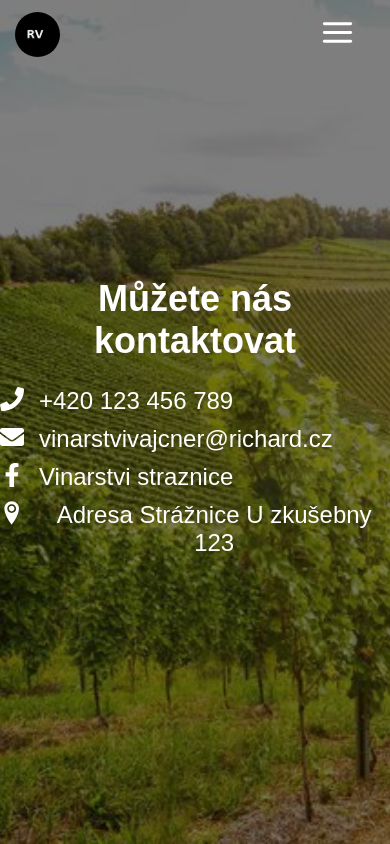
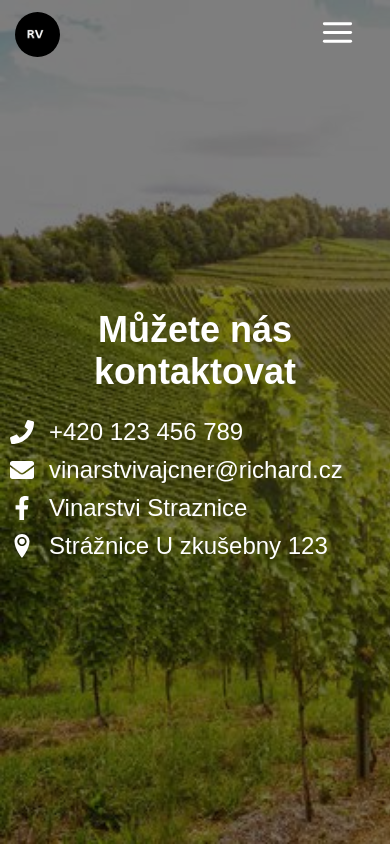
Before and after one commit to JanecekJiri1/vinarstv-R, a React (Create React App) app: page /Contact in a window 390 px wide. Built offline with nearby package versions, Linux system fonts and the light colour scheme.

Commit message:
Contact.jsx responsivity fix

```diff
--- a/src/components/Contact.jsx
+++ b/src/components/Contact.jsx
@@ -3,6 +3,8 @@ import { FaPhone, FaEnvelope, FaFacebookF } from "react-icons/fa";
 import { ImLocation2 } from "react-icons/im";
 
 import "./contact.style.css";
+
+// Contact page
 
 function Contact(props) {
   return (
@@ -23,11 +25,11 @@ function Contact(props) {
           </span>
           <span className="box">
             <FaFacebookF className="facebook icon" />
-            <p>Vinarstvi straznice</p>
+            <p>Vinarstvi Straznice</p>
           </span>
           <span className="box">
             <ImLocation2 className="address icon" />
-            <p>Adresa Strážnice U zkušebny 123</p>
+            <p> Strážnice U zkušebny 123</p>
           </span>
         </div>
       </div>
--- a/src/components/contact.style.css
+++ b/src/components/contact.style.css
@@ -2,7 +2,8 @@
   background: rgba(0, 0, 0, 0.5) url("../assets/banner.jpg");
   background-size: cover;
   background-repeat: no-repeat;
-  height: 100vh;
+  height: auto !important;
+  min-height: 100vh;
   display: flex;
   justify-content: center;
   align-items: center;
@@ -14,23 +15,18 @@
 }
 
 .contacts {
+  margin-top: 35px;
   color: white;
   font-size: 24px;
-  /* position: relative;
-  bottom: 10%;
-  background-color: rgba(255, 255, 255, 0.423);
-  border-radius: 25px;
-  max-width: 550px;
-  display: flex;
-  flex-direction: column;
-  justify-content: center;
-  align-items: start;
-  padding: 45px 65px; */
 }
 
 .icon {
-  margin-right: 15px;
+  margin: auto 15px auto 0;
   font-size: 24px;
+}
+
+.boxs {
+  padding: 10px;
 }
 
 .box {
@@ -43,3 +39,9 @@
   color: white;
   text-decoration: none;
 }
+
+@media only screen and (max-height: 400px) {
+  .contacts {
+    margin-top: 75px;
+  }
+}
--- a/src/components/main.style.css
+++ b/src/components/main.style.css
@@ -16,7 +16,9 @@
   font-family: Nautigal, serif;
   font-size: 38px;
   display: flex;
-  height: 100vh;
+
+  height: auto !important;
+  min-height: 100vh;
   padding: 100px 150px;
 }
 
@@ -38,6 +40,7 @@
   text-align: start;
   margin-left: 25px;
   margin-top: 150px;
+  padding-bottom: 35px;
 }
 .vinarstvi {
   margin-left: 5px;
@@ -50,18 +53,18 @@
 
 @media only screen and (max-width: 820px) {
   .nameAndLogoMain {
-    padding: 10px 50px;
+    padding: 30px 50px;
   }
   .rvLogo {
-    margin-top: 50px;
+    margin-top: 70px;
   }
   .nameAndNote {
-    margin-top: 50px;
+    margin-top: 70px;
   }
 }
 @media only screen and (max-width: 570px) {
   .nameAndLogoMain {
-    padding: 10px 20px;
+    padding: 30px 20px;
   }
 }
 
```
